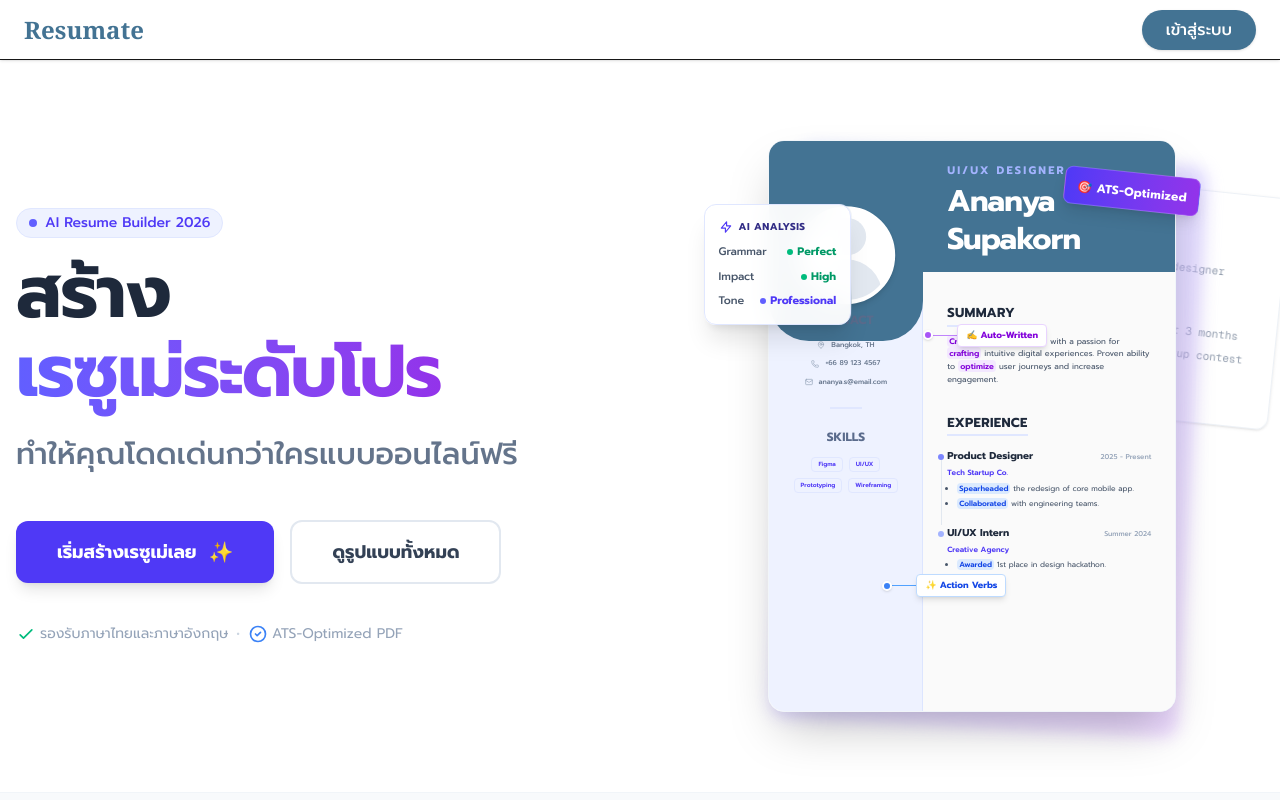
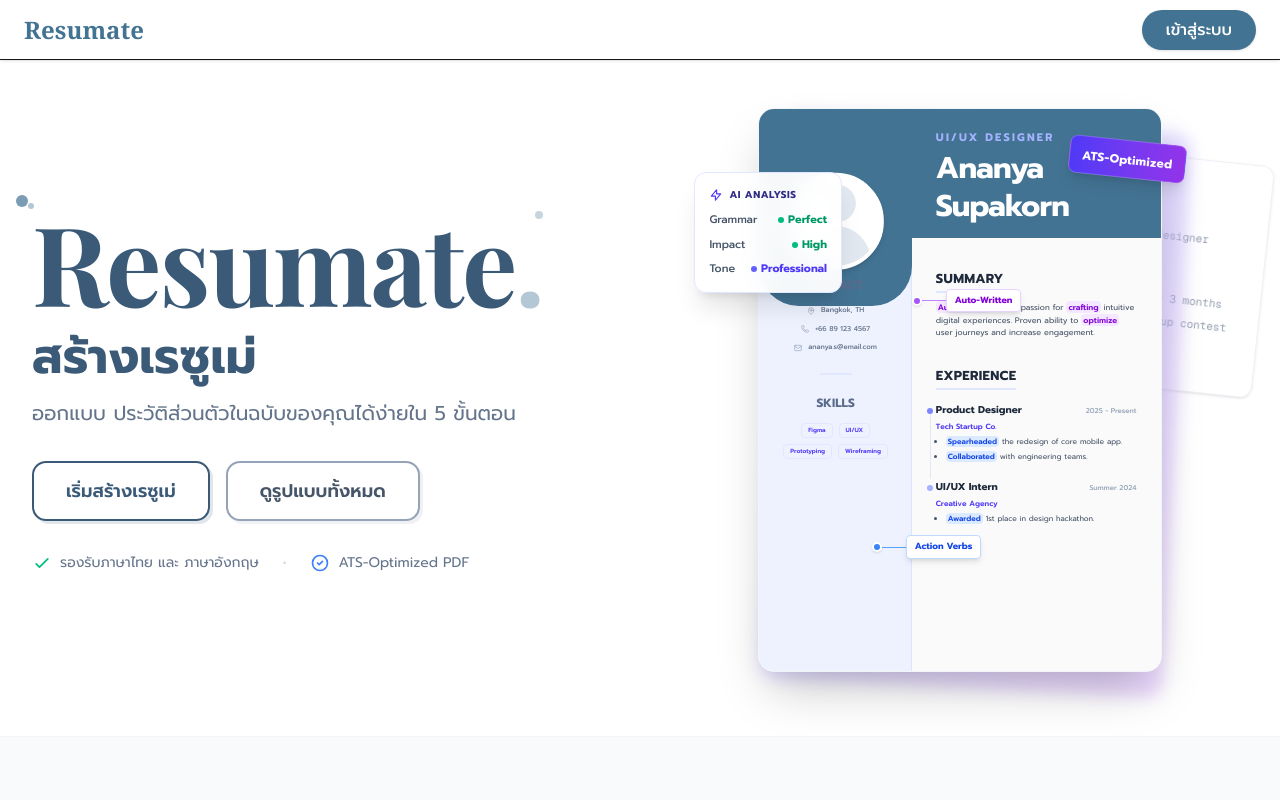
Before and after one commit to Jah24952/PJResume, a Next.js app: page / in a window 1280 px wide. Shown: the top 800 px of the page. Built offline with nearby package versions, Linux system fonts and the light colour scheme.

Commit message:
feat: implement landing page HeroSection component with custom sketch-style buttons and global theme configurations

```diff
--- a/src/app/globals.css
+++ b/src/app/globals.css
@@ -1,5 +1,38 @@
-@import url('https://fonts.googleapis.com/css2?family=Prompt:wght@300;400;500;600;700&family=Sarabun:wght@300;400;500;600;700&family=Noto+Sans+Thai:wght@300;400;500;600;700&display=swap');
+@import url('https://fonts.googleapis.com/css2?family=Playfair+Display:wght@400;500;600;700;800;900&family=Prompt:wght@300;400;500;600;700&family=Sarabun:wght@300;400;500;600;700&family=Noto+Sans+Thai:wght@300;400;500;600;700&display=swap');
 @import "tailwindcss";
+
+/* ========== Hero Section Sketch Buttons ========== */
+.hero-btn-primary {
+  background: transparent;
+  border: 2.5px solid #3a5a78;
+  border-radius: 14px;
+  position: relative;
+  overflow: hidden;
+  cursor: pointer;
+  /* Simulate hand-drawn border effect */
+  border-image: none;
+  box-shadow: 3px 3px 0px 0px rgba(58, 90, 120, 0.15);
+}
+
+.hero-btn-primary:hover {
+  background: rgba(67, 115, 147, 0.06);
+  box-shadow: 2px 2px 0px 0px rgba(58, 90, 120, 0.25);
+}
+
+.hero-btn-secondary {
+  background: transparent;
+  border: 2.5px solid #94a3b8;
+  border-radius: 14px;
+  position: relative;
+  cursor: pointer;
+  box-shadow: 3px 3px 0px 0px rgba(148, 163, 184, 0.15);
+}
+
+.hero-btn-secondary:hover {
+  background: rgba(148, 163, 184, 0.06);
+  border-color: #64748b;
+  box-shadow: 2px 2px 0px 0px rgba(148, 163, 184, 0.25);
+}
 
 @theme inline {
   --color-background: var(--background);
--- a/src/components/HeroSection.tsx
+++ b/src/components/HeroSection.tsx
@@ -1,29 +1,52 @@
 'use client';
 import Link from 'next/link';
 import { useAuthStore } from '@/store/auth.store';
-import { MapPin, Phone, Mail, Mic, Music, Film } from 'lucide-react';
+import { MapPin, Phone, Mail } from 'lucide-react';
+
 export default function HeroSection() {
     return (
-        <section className="w-full max-w-7xl mx-auto px-4 py-20 flex flex-col md:flex-row items-center gap-12 lg:gap-20">
-            <div className="flex-1 space-y-6 text-center md:text-left relative z-10">
-                <div className="inline-flex items-center gap-2 px-3 py-1 rounded-full bg-indigo-50 border border-indigo-100 text-indigo-600 text-sm font-medium mb-4 animate-in fade-in slide-in-from-bottom-2 duration-500">
-                    <span className="relative flex h-2 w-2">
-                      <span className="animate-ping absolute inline-flex h-full w-full rounded-full bg-indigo-400 opacity-75"></span>
-                      <span className="relative inline-flex rounded-full h-2 w-2 bg-indigo-500"></span>
-                    </span>
-                    AI Resume Builder 2026
+        <section className="w-full max-w-7xl mx-auto px-6 sm:px-8 pt-12 pb-16 flex flex-col lg:flex-row items-center gap-10 lg:gap-16 overflow-hidden">
+            {/* ========== LEFT CONTENT ========== */}
+            <div className="flex-1 space-y-4 text-center md:text-left relative z-10">
+
+                {/* Large Resumate Branding */}
+                <div className="relative inline-block">
+                    {/* Decorative dots */}
+                    <span className="absolute -top-3 -left-4 w-3 h-3 rounded-full bg-[#437393]/70 animate-pulse hidden md:block"></span>
+                    <span className="absolute -top-1 -left-1 w-1.5 h-1.5 rounded-full bg-[#437393]/40 hidden md:block"></span>
+                    <span className="absolute top-1 right-0 w-2 h-2 rounded-full bg-[#437393]/30 hidden md:block"></span>
+
+                    <h1
+                        className="text-6xl sm:text-7xl md:text-8xl lg:text-[110px] font-bold tracking-tight leading-none"
+                        style={{
+                            fontFamily: "'Playfair Display', 'Georgia', serif",
+                            color: '#3a5a78',
+                            letterSpacing: '-2px',
+                        }}
+                    >
+                        Resumate<span className="text-[#437393]/40">.</span>
+                    </h1>
                 </div>
-                <h1 className="text-4xl md:text-5xl lg:text-7xl font-extrabold text-slate-800 tracking-tight leading-[1.1]">
-                    สร้าง <br className="hidden md:block" />
-                    <span className="text-transparent bg-clip-text bg-gradient-to-r from-indigo-500 to-purple-600">
-                        เรซูเม่ระดับโปร
-                    </span>
-                </h1>
-                <h2 className="text-2xl lg:text-3xl text-slate-500 font-medium">
-                    ทำให้คุณโดดเด่นกว่าใครแบบออนไลน์ฟรี
-                </h2>
 
-                <div className="pt-6 flex flex-col sm:flex-row items-center justify-center md:justify-start gap-4">
+                {/* Thai Subtitle */}
+                <div className="flex items-center justify-center md:justify-start gap-3">
+                    <h2
+                        className="text-3xl sm:text-4xl md:text-5xl font-bold text-[#3a5a78]"
+                        style={{
+                            fontFamily: "'Prompt', sans-serif",
+                        }}
+                    >
+                        สร้างเรซูเม่
+                    </h2>
+                </div>
+
+                {/* Description */}
+                <p className="text-base sm:text-lg md:text-xl text-slate-500 max-w-lg mx-auto md:mx-0 leading-relaxed" style={{ fontFamily: "'Prompt', sans-serif" }}>
+                    ออกแบบ ประวัติส่วนตัวในฉบับของคุณได้ง่ายใน 5 ขั้นตอน
+                </p>
+
+                {/* CTA Buttons - Hand-drawn / Sketch style */}
+                <div className="pt-4 flex flex-col sm:flex-row items-center justify-center md:justify-start gap-4">
                     <button
                         onClick={() => {
                             const user = useAuthStore.getState().user
@@ -33,33 +56,37 @@ export default function HeroSection() {
                                 window.location.href = '/resume/select-mode'
                             }
                         }}
-                        className="w-full sm:w-auto px-10 py-4 bg-indigo-600 text-white border border-transparent text-lg font-bold rounded-xl shadow-lg hover:bg-indigo-700 hover:shadow-indigo-500/25 hover:-translate-y-1 active:translate-y-0 active:shadow-md transition-all duration-300 flex items-center justify-center gap-3"
+                        className="hero-btn-primary group relative px-8 py-3.5 text-lg font-semibold text-[#3a5a78] rounded-xl transition-all duration-300 hover:-translate-y-0.5"
+                        style={{ fontFamily: "'Prompt', sans-serif" }}
                     >
-                        เริ่มสร้างเรซูเม่เลย <span className="text-xl">✨</span>
+                        เริ่มสร้างเรซูเม่
                     </button>
                     <Link
                         href="/resume/templates"
-                        className="w-full sm:w-auto px-10 py-4 bg-white text-slate-700 border-2 border-slate-200 text-lg font-bold rounded-xl hover:bg-slate-50 hover:border-slate-300 hover:-translate-y-0.5 active:translate-y-0 transition-all duration-300"
+                        className="hero-btn-secondary group relative px-8 py-3.5 text-lg font-semibold text-slate-600 rounded-xl transition-all duration-300 hover:-translate-y-0.5"
+                        style={{ fontFamily: "'Prompt', sans-serif" }}
                     >
                         ดูรูปแบบทั้งหมด
                     </Link>
                 </div>
 
-                <p className="text-slate-400 text-sm pt-4 flex flex-col sm:flex-row items-center justify-center md:justify-start gap-2">
-                    <span className="flex items-center gap-1">
-                      <svg className="w-5 h-5 text-emerald-500" fill="none" viewBox="0 0 24 24" stroke="currentColor"><path strokeLinecap="round" strokeLinejoin="round" strokeWidth="2" d="M5 13l4 4L19 7" /></svg>
-                      รองรับภาษาไทยและภาษาอังกฤษ
+                {/* Bottom Features */}
+                <div className="pt-4 flex flex-col sm:flex-row items-center justify-center md:justify-start gap-3 sm:gap-6 text-slate-500 text-sm" style={{ fontFamily: "'Prompt', sans-serif" }}>
+                    <span className="flex items-center gap-2">
+                        <svg className="w-5 h-5 text-emerald-500 flex-shrink-0" fill="none" viewBox="0 0 24 24" stroke="currentColor"><path strokeLinecap="round" strokeLinejoin="round" strokeWidth="2" d="M5 13l4 4L19 7" /></svg>
+                        รองรับภาษาไทย และ ภาษาอังกฤษ
                     </span>
                     <span className="hidden sm:block text-slate-300">•</span>
-                    <span className="flex items-center gap-1" title="โครงสร้าง PDF ถูกออกแบบมาให้อ่าน Text ได้เต็มประสิทธิภาพ ไม่มีตารางซ้อนทับ เพิ่มโอกาสผ่านระบบคัดกรอง ATS">
-                      <svg className="w-5 h-5 text-blue-500" fill="none" viewBox="0 0 24 24" stroke="currentColor"><path strokeLinecap="round" strokeLinejoin="round" strokeWidth="2" d="M9 12l2 2 4-4m6 2a9 9 0 11-18 0 9 9 0 0118 0z" /></svg>
-                      ATS-Optimized PDF
+                    <span className="flex items-center gap-2" title="โครงสร้าง PDF ถูกออกแบบมาให้อ่าน Text ได้เต็มประสิทธิภาพ ไม่มีตารางซ้อนทับ เพิ่มโอกาสผ่านระบบคัดกรอง ATS">
+                        <svg className="w-5 h-5 text-blue-500 flex-shrink-0" fill="none" viewBox="0 0 24 24" stroke="currentColor"><path strokeLinecap="round" strokeLinejoin="round" strokeWidth="2" d="M9 12l2 2 4-4m6 2a9 9 0 11-18 0 9 9 0 0118 0z" /></svg>
+                        ATS-Optimized PDF
                     </span>
-                </p>
+                </div>
             </div>
 
-            <div className="flex-1 relative w-full mt-10 md:mt-0">
-                {/* Background Raw Input Layer (Raw-to-Pro Metaphor) */}
+            {/* ========== RIGHT CONTENT - Resume Preview ========== */}
+            <div className="flex-1 relative w-full mt-6 lg:mt-0">
+                {/* Background Raw Input Layer */}
                 <div className="absolute top-10 right-4 lg:-right-4 w-[75%] max-w-[350px] bg-white/70 backdrop-blur-sm border border-slate-200/60 rounded-xl shadow-sm rotate-6 z-0 p-5 hidden sm:block">
                     <div className="flex items-center gap-2 mb-3">
                         <div className="w-2 h-2 rounded-full bg-red-400"></div>
@@ -105,7 +132,7 @@ export default function HeroSection() {
 
                     {/* ATS Score Badge */}
                     <div className="absolute -right-6 top-8 bg-gradient-to-r from-indigo-600 to-purple-600 text-white px-3 py-1.5 rounded-lg shadow-lg z-30 hidden sm:block rotate-6 hover:rotate-0 transition-transform cursor-default border border-white/20">
-                        <span className="text-xs font-bold tracking-wide">🎯 ATS-Optimized</span>
+                        <span className="text-xs font-bold tracking-wide">ATS-Optimized</span>
                     </div>
 
                     {/* Main Resume Preview Card */}
@@ -119,7 +146,7 @@ export default function HeroSection() {
                                     <div className="w-2.5 h-2.5 rounded-full bg-purple-500 border-2 border-white shadow-sm relative"><div className="absolute inset-0 rounded-full bg-purple-500 animate-ping opacity-75"></div></div>
                                     <div className="h-px w-6 bg-purple-400"></div>
                                     <div className="bg-white border border-purple-200 text-purple-700 px-2 py-1 rounded shadow-md text-[9px] font-bold cursor-default flex items-center gap-1 hover:pr-3 transition-all duration-300 relative overflow-hidden group-hover/callout:bg-purple-50">
-                                        <span>✍️ Auto-Written</span>
+                                        <span>Auto-Written</span>
                                         <span className="hidden group-hover/callout:inline-block text-slate-600 font-medium ml-1 whitespace-nowrap animate-in fade-in slide-in-from-left-1">
                                             | AI generated professional summary
                                         </span>
@@ -133,9 +160,9 @@ export default function HeroSection() {
                                     <div className="w-2.5 h-2.5 rounded-full bg-blue-500 border-2 border-white shadow-sm relative"><div className="absolute inset-0 rounded-full bg-blue-500 animate-ping opacity-75"></div></div>
                                     <div className="h-px w-6 bg-blue-400"></div>
                                     <div className="bg-white border border-blue-200 text-blue-700 px-2 py-1 rounded shadow-md text-[9px] font-bold cursor-default flex items-center gap-1 hover:pr-3 transition-all duration-300 relative overflow-hidden group-hover/callout:bg-blue-50">
-                                        <span>✨ Action Verbs</span>
+                                        <span>Action Verbs</span>
                                         <span className="hidden group-hover/callout:inline-block text-slate-600 font-medium ml-1 whitespace-nowrap animate-in fade-in slide-in-from-left-1">
-                                            | Changed 'Did UI' to 'Spearheaded'
+                                            | Changed &apos;Did UI&apos; to &apos;Spearheaded&apos;
                                         </span>
                                     </div>
                                 </div>
@@ -196,7 +223,7 @@ export default function HeroSection() {
                                         <div className="mb-5 sm:mb-6">
                                             <h2 className="text-slate-800 font-bold text-[11px] sm:text-[13px] mb-2 uppercase tracking-wide border-b-2 border-indigo-100 inline-block pb-0.5">Summary</h2>
                                             <p className="text-[6.5px] sm:text-[8px] text-slate-600 leading-[1.6]">
-                                                <span className="bg-purple-100 text-purple-700 px-0.5 rounded-sm font-semibold transition-colors duration-300 hover:bg-purple-200 cursor-default">Creative</span> UI/UX Designer with a passion for <span className="bg-purple-100 text-purple-700 px-0.5 rounded-sm font-semibold transition-colors duration-300 hover:bg-purple-200 cursor-default">crafting</span> intuitive digital experiences. Proven ability to <span className="bg-purple-100 text-purple-700 px-0.5 rounded-sm font-semibold transition-colors duration-300 hover:bg-purple-200 cursor-default">optimize</span> user journeys and increase engagement.
+                                                <span className="bg-purple-100 text-purple-700 px-0.5 rounded-sm font-semibold transition-colors duration-300 hover:bg-purple-200 cursor-default">Auto-Written</span> with a passion for <span className="bg-purple-100 text-purple-700 px-0.5 rounded-sm font-semibold transition-colors duration-300 hover:bg-purple-200 cursor-default">crafting</span> intuitive digital experiences. Proven ability to <span className="bg-purple-100 text-purple-700 px-0.5 rounded-sm font-semibold transition-colors duration-300 hover:bg-purple-200 cursor-default">optimize</span> user journeys and increase engagement.
                                             </p>
                                         </div>
 
```
